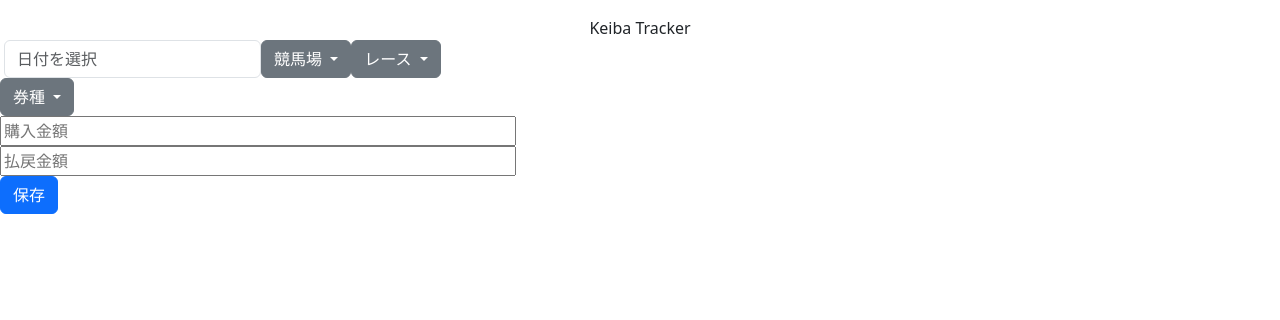
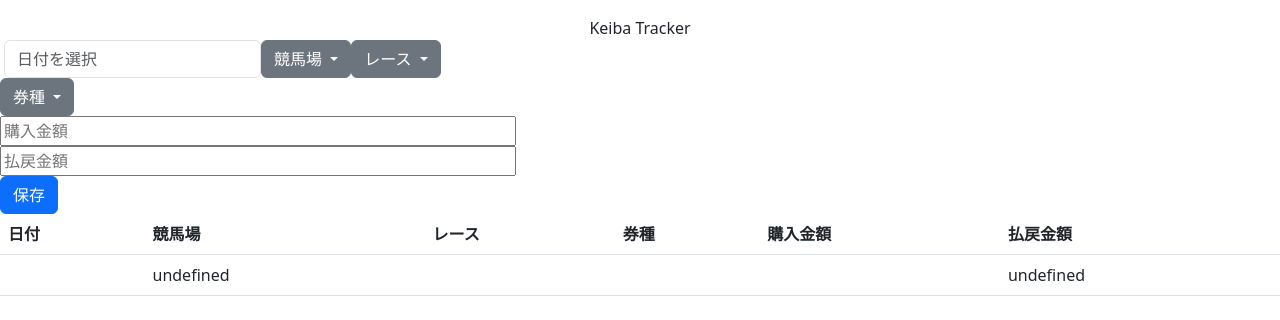
Before and after one commit to HikaruCS/Keiba-Tracker, a plain HTML site: page index.html in a window 1280 px wide. Both pictures are taken after a click on the button "保存". Drawn offline with nearby package versions, Linux system fonts and the light colour scheme.

Commit message:
make a function to record data in a table

```diff
--- a/app.js
+++ b/app.js
@@ -60,7 +60,24 @@ document.querySelector("#saveButton").addEventListener("click", function() {
 
   const full_key = `${base_key}_${count + 1}`;
   localStorage.setItem(full_key, JSON.stringify(data));
+
+  addRowToTable(data);
 });
+
+// テーブルに1行追加
+function addRowToTable(data) {
+  const tbody = document.getElementById("record-table");
+  const row = `<tr>
+    <td>${data.date}</td>
+    <td>${data.place}</td>
+    <td>${data.race}</td>
+    <td>${data.type}</td>
+    <td>${data.bet}</td>
+    <td>${data.payout}</td>
+  </tr>`;
+  tbody.insertAdjacentHTML("afterbegin", row);
+}
+
 
 // 競馬場
 const tokyo = document.getElementById("tokyo");
--- a/index.html
+++ b/index.html
@@ -87,6 +87,21 @@
             </form>
         </div>
         <button type="button" class="btn btn-primary" id="saveButton">保存</button>
+        <div id="table-container">
+            <table class="table">
+                <thead>
+                    <th scope="col">日付</th>
+                    <th scope="col">競馬場</th>
+                    <th scope="col">レース</th>
+                    <th scope="col">券種</th>
+                    <th scope="col">購入金額</th>
+                    <th scope="col">払戻金額</th>
+                </thead>
+                <tbody id="record-table">
+
+                </tbody>
+            </table>
+        </div>
     </main>
     <footer>
 
```
